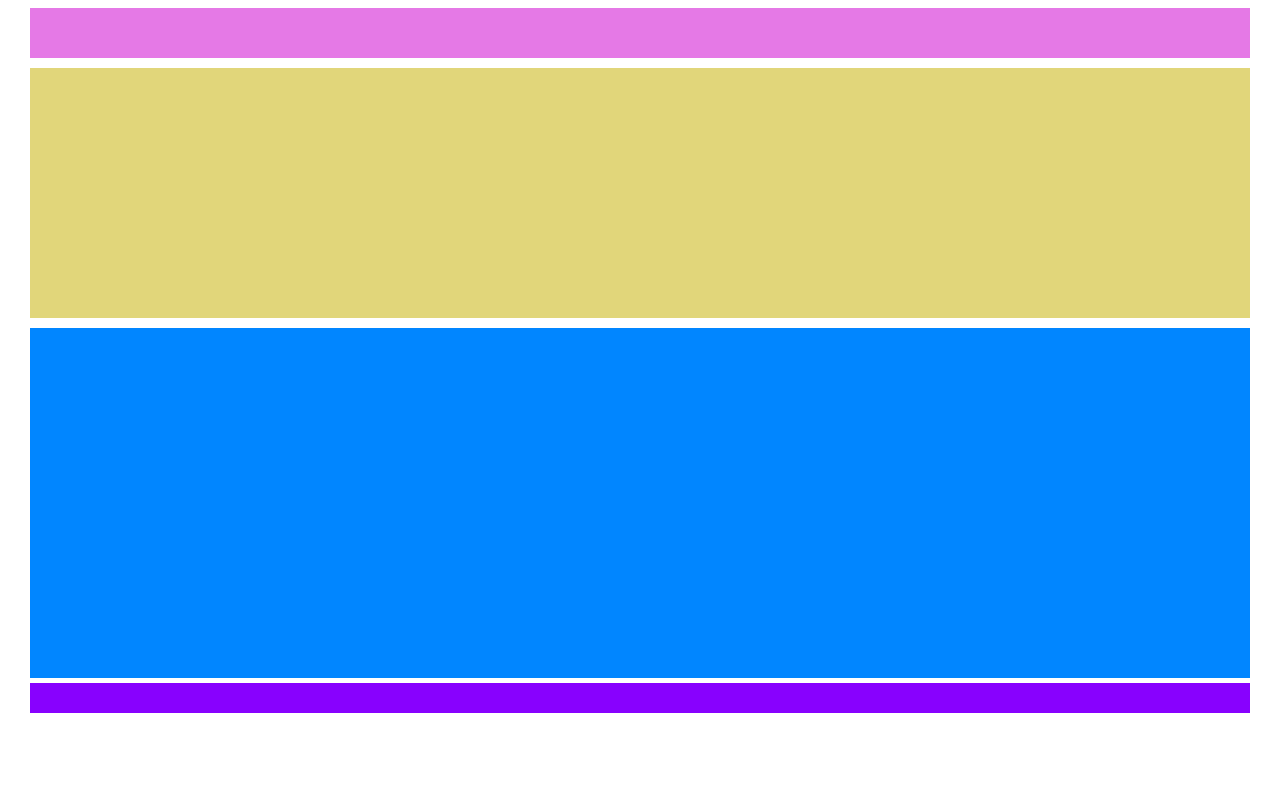
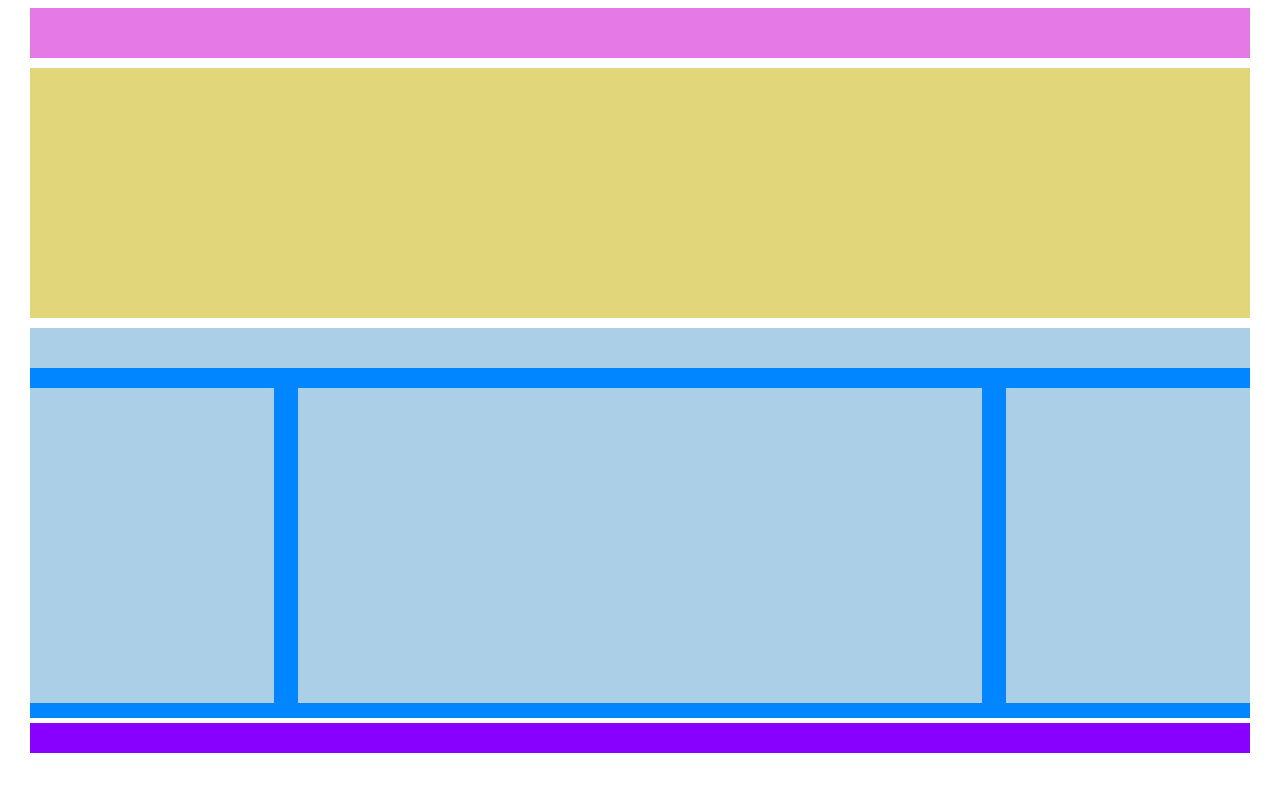
Before and after one commit to VincenzoVitello/htmlcss-struttura-wp, a plain HTML site: page index.html in a window 1280 px wide. Drawn offline with Linux system fonts and the light colour scheme.

Commit message:
progetto finito

```diff
--- a/index.html
+++ b/index.html
@@ -19,9 +19,14 @@
             </div>
         </section>
 
+        <div class="unknown"></div>
+
         <div class="container">
+            <div class="menu fl"></div>
+            <div class="main"></div>
+            <div class="menu fr"></div>
+        </div>
 
-        </div>
 
     </main>
 
--- a/style.css
+++ b/style.css
@@ -22,3 +22,40 @@ footer{
     background-color: #8801fe;
     height: 30px;
 }
+.container::after{
+    content: "";
+    display: table;
+    clear: both;
+}
+
+.menu{
+    width: 20%;
+    height: 100px;
+    background-color: #abcfe7;
+    margin-top: 20px;
+
+}
+.fl{
+    float: left;
+    margin-right: 2%;
+    height: 315px;
+}
+.fr{
+    float: right;
+    margin-left: 1%;
+    height: 315px;
+
+}
+
+.main{
+    width: 56%;
+    height: 315px;
+    background-color:#abcfe7;
+    display: inline-block;
+    margin-top: 20px;
+    margin-right: 10px;
+}
+.unknown{
+    background-color: #abcfe7;
+    height: 40px;
+}
```
